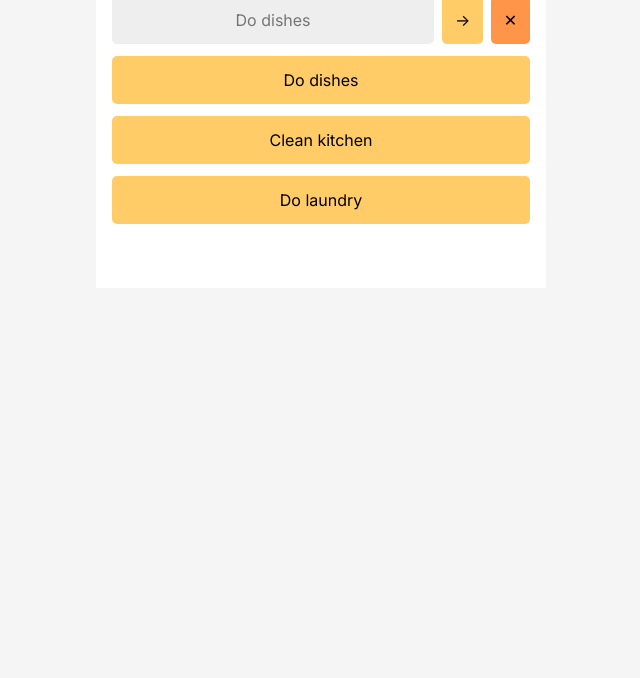
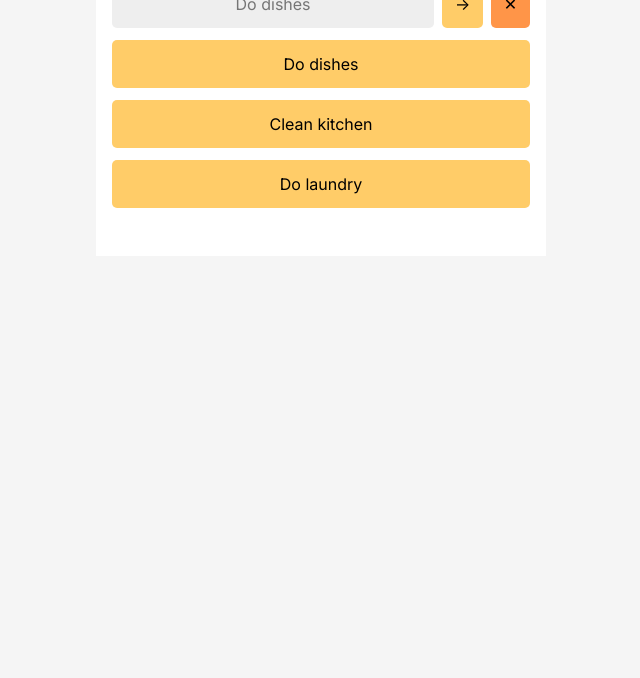
Before and after one commit to abilioassis/choreslist, a plain HTML site: page index.html in a window 1280 px wide. Shown: the part 122-800 px from the top of the page, without its empty margins (319-959 px from the left). Drawn offline with Linux system fonts and the light colour scheme.

Commit message:
first commit

```diff
--- a/css/style.css
+++ b/css/style.css
@@ -32,7 +32,7 @@ input {
   max-width: 450px;
   width: 100%;
   min-height: 100svh;
-  padding: 4rem 1rem;
+  padding: 3rem 1rem;
   display: flex;
   flex-direction: column;
   gap: 0.75rem;
```
